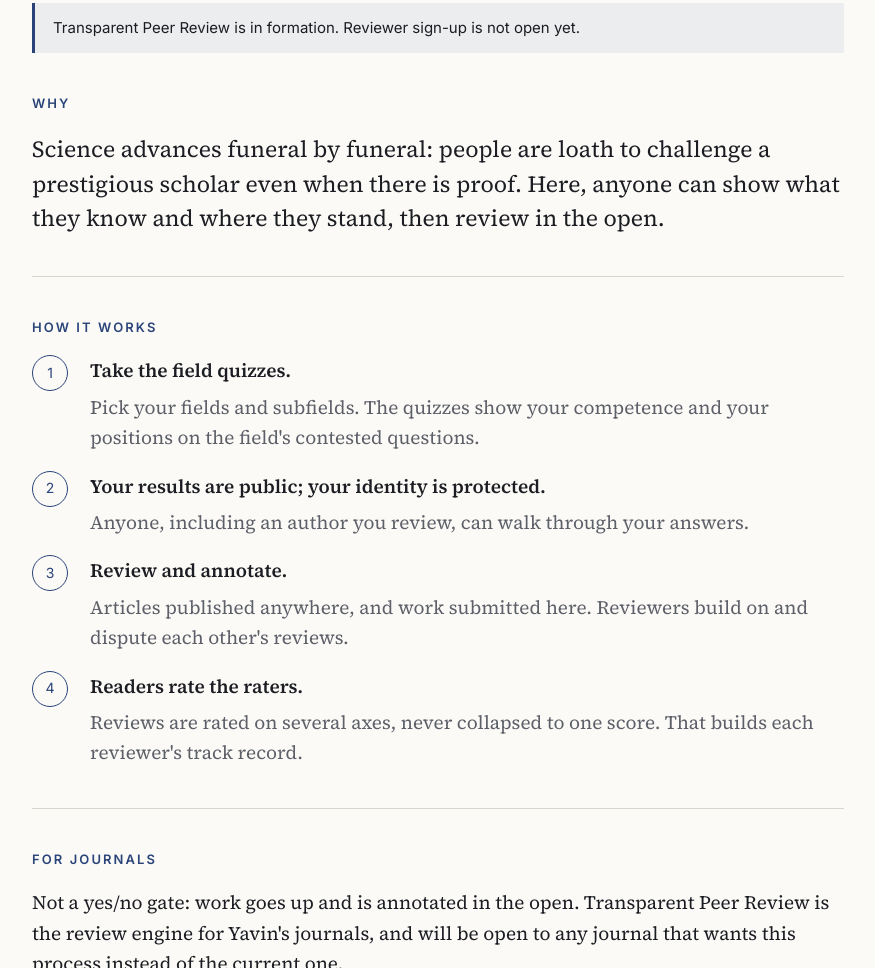
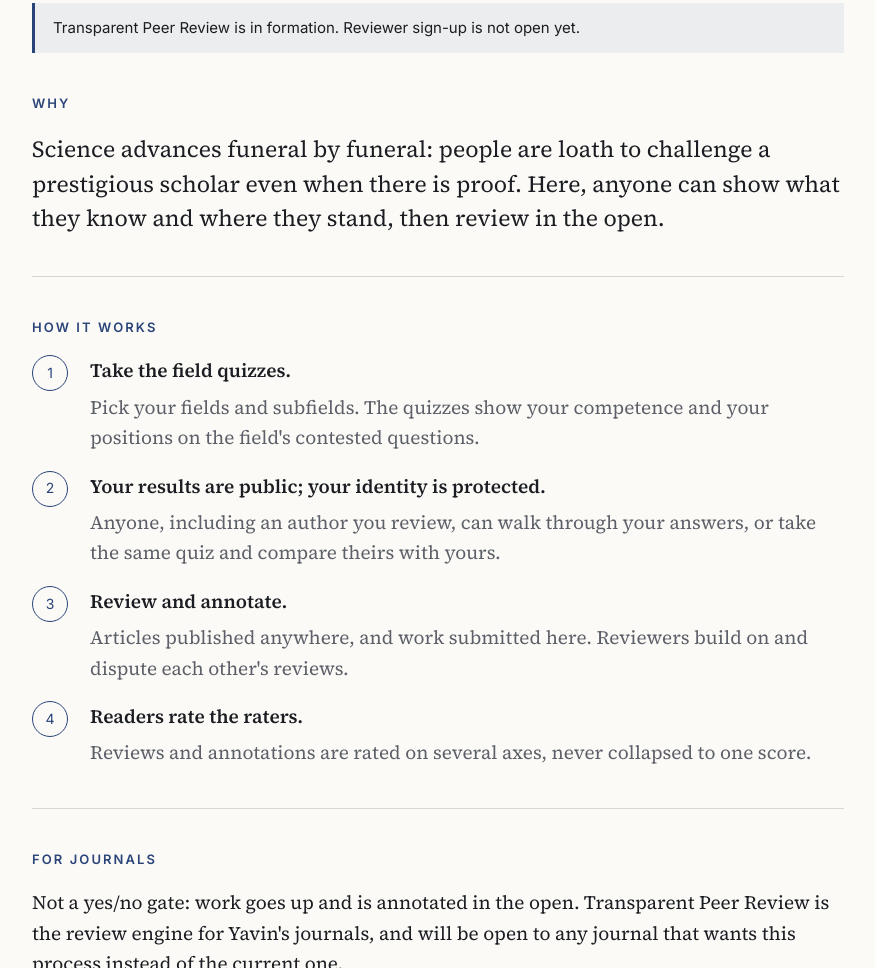
Before and after one commit to MasterWoxxer/yavin-transparent-peer-review, a plain HTML site: page index.html in a window 1280 px wide. Shown: the part 375-1343 px from the top of the page, without its empty margins (202-1077 px from the left). Drawn offline with Linux system fonts and the light colour scheme.

Commit message:
Align landing copy with frame doc draft 2
Co-Authored-By: Claude Opus 5.5 <noreply@anthropic.com>

```diff
--- a/index.html
+++ b/index.html
@@ -41,9 +41,9 @@
     <h2>How it works</h2>
     <ol class="steps">
       <li><b>Take the field quizzes.</b><span>Pick your fields and subfields. The quizzes show your competence and your positions on the field's contested questions.</span></li>
-      <li><b>Your results are public; your identity is protected.</b><span>Anyone, including an author you review, can walk through your answers.</span></li>
+      <li><b>Your results are public; your identity is protected.</b><span>Anyone, including an author you review, can walk through your answers, or take the same quiz and compare theirs with yours.</span></li>
       <li><b>Review and annotate.</b><span>Articles published anywhere, and work submitted here. Reviewers build on and dispute each other's reviews.</span></li>
-      <li><b>Readers rate the raters.</b><span>Reviews are rated on several axes, never collapsed to one score. That builds each reviewer's track record.</span></li>
+      <li><b>Readers rate the raters.</b><span>Reviews and annotations are rated on several axes, never collapsed to one score.</span></li>
     </ol>
   </section>
 
```
Also changed, not shown: 1 other file.
